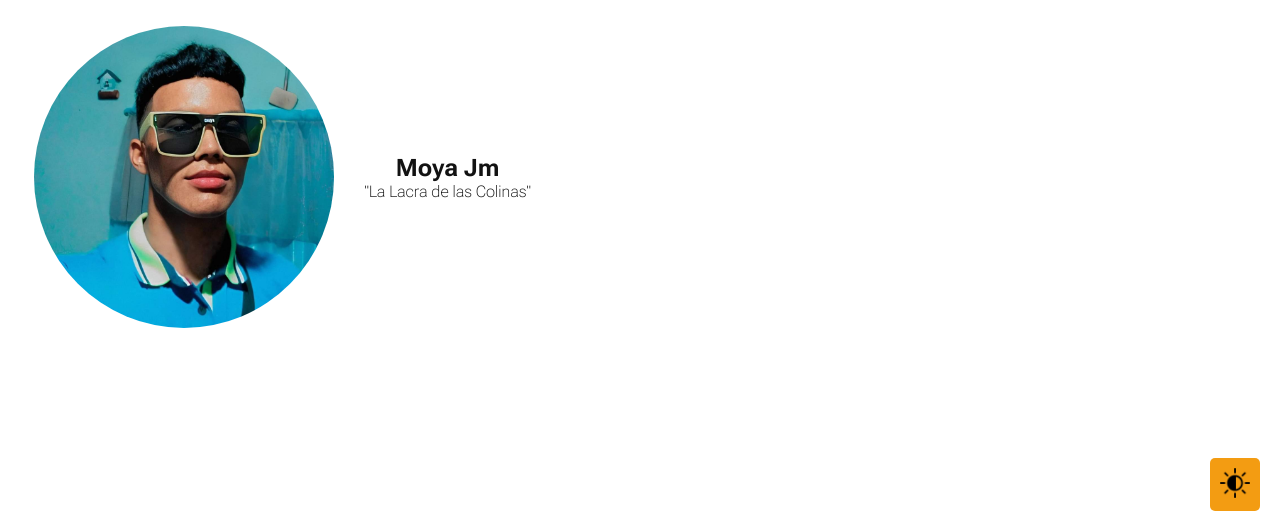
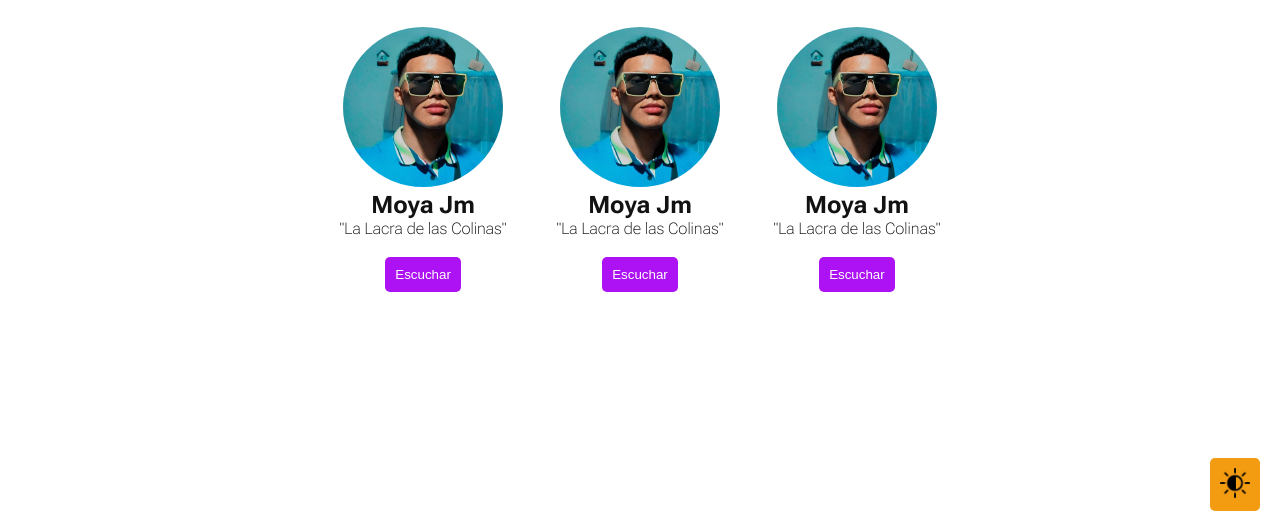
Before and after one commit to jdqg24/jdqg24.github.io, a plain HTML site: page artistas.html in a window 1280 px wide. Shown: the part 269-800 px from the top of the page. Drawn offline with Linux system fonts and the light colour scheme.

Commit message:
Artists section

```diff
--- a/artistas.html
+++ b/artistas.html
@@ -24,7 +24,7 @@
     <a href="#contacto">Contacto</a>
   </nav>
   <div class="social-icons">
-    <a href="https://www.facebook.com/juandimusicoficial" target="_blank"><img id="fb-logo" src="res/Icons/facebook-dark.svg" alt="Facebook"></a>
+    <a href="https://www.facebook.com/arvenezuela" target="_blank"><img id="fb-logo" src="res/Icons/facebook-dark.svg" alt="Facebook"></a>
     <a href="https://www.instagram.com/arvenezuela" target="_blank"><img id="ig-logo" src="res/Icons/instagram-dark.svg" alt="Instagram"></a>
     <a href="https://www.whatsapp.com" target="_blank"><img id="wa-logo" id="res/Icons/whatsapp-dark.svg" alt="WhatsApp"></a>
   </div>
@@ -34,12 +34,46 @@
   <!-- Últimos lanzamientos -->
 <section class="lanzamientos">
   <h1>Artistas</h1>
-  <div class="centered">
+  <div id="artists">
       <card id="artist-card">
-        <img src="res/Artists/Moya-Jm.png" alt="Artista 1" class="cover">
+          <img src="res/Artists/Moya-Jm.png" alt="Moya Jm">
         <div>
           <h2>Moya Jm</h2>
           <p>"La Lacra de las Colinas"</p>
+          <br>
+          <div>
+            <a>
+              <button class="boton-escuchar"><p>Escuchar</p></button>
+            </a>
+          </div>
+        </div>
+      </card>
+
+      <card id="artist-card">
+        <img src="res/Artists/Moya-Jm.png" alt="Artista 1">
+        <div>
+          <h2>Moya Jm</h2>
+          <p>"La Lacra de las Colinas"</p>
+          <br>
+          <div class="centered">
+            <a>
+              <button class="boton-escuchar"><p>Escuchar</p></button>
+            </a>
+          </div>
+        </div>
+      </card>
+
+      <card id="artist-card">
+        <img src="res/Artists/Moya-Jm.png" alt="Artista 1">
+        <div>
+          <h2>Moya Jm</h2>
+          <p>"La Lacra de las Colinas"</p>
+          <br>
+          <div class="centered">
+            <a>
+              <button class="boton-escuchar"><p>Escuchar</p></button>
+            </a>
+          </div>
         </div>
       </card>
   </div>
--- a/css/style.css
+++ b/css/style.css
@@ -31,17 +31,40 @@ body {
     "YTUC" 712;
 }
 
+.boton-escuchar {
+  background-color: #ac12f3;
+  color: white;
+  border: none;
+  padding: 10px;
+  cursor: pointer;
+  border-radius: 5px;
+  transition: background-color 0.3s ease;
+}
+
+.boton-escuchar:hover {
+  background-color: #8c0bbd;
+}
+
+#artists {
+  display: flex;
+  flex-wrap: wrap;
+  justify-content: center;
+  gap: 30px;
+  padding: 10px;
+}
+
 #artist-card {
-  display: flex;
+  display: block;
   align-items: center;
+  justify-content: center;
   padding: 10px;
-  gap: 30px;
-  margin: 1.2rem;
-  border-radius: 20px;
+  gap: 25px;
 }
 
 #artist-card img {
   border-radius: 50%;
+  width: 10rem;
+  height: 10rem;
 }
 
 /* Modo oscuro (por defecto) */
@@ -216,6 +239,10 @@ header.light-mode {
   .logo img {
     width: 170px;
   }
+
+  #artists {
+    gap: 10px;
+  }
 }
 
 @media (max-width: 768px) {
@@ -234,6 +261,10 @@ header.light-mode {
   .logo img {
     width: 160px;
   }
+
+  #artists {
+    gap: 10px;
+  }
 }
 
 @media (max-width: 480px) {
@@ -251,6 +282,10 @@ header.light-mode {
 
   .logo img {
     width: 150px;
+  }
+
+  #artists {
+    gap: 10px;
   }
 }
 
```
Also changed, not shown: index.html (+1 -1 lines), musica.html (+1 -1 lines).
